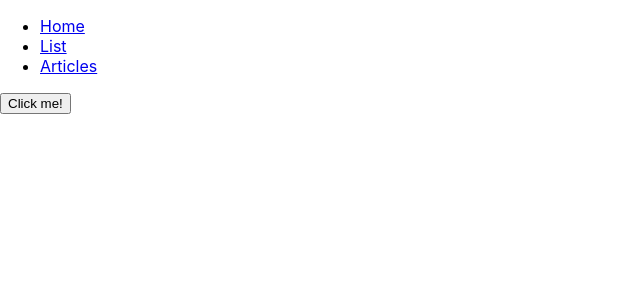
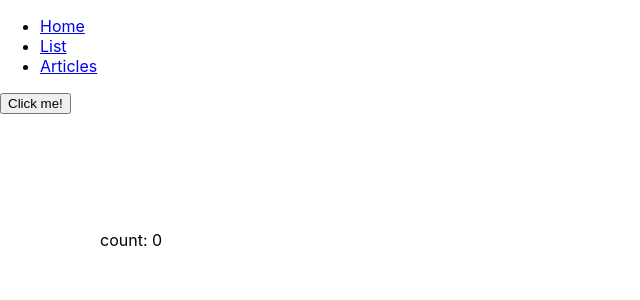
Before and after one commit to Pastor-git/cabinternational, a React (Create React App) app: page /list in a window 1280 px wide. Shown: the top 300 px of the page, without its empty margins (0-640 px from the left). Built offline with nearby package versions, Linux system fonts and the light colour scheme.

Commit message:
test counter

```diff
--- a/src/Pages/List.jsx
+++ b/src/Pages/List.jsx
@@ -1,14 +1,17 @@
-import React from "react";
+import { React, useState } from "react";
 
-function GeneralGrives() {
-    console.log("Hello there!");
-};
-
-function List (props) {
- return (
-     <div>
-         <button id="testbutton" onClick={GeneralGrives}>Click me!</button></div>
- );
+function List() {
+    const [counter, setCounter] = useState(0);
+  return (
+    <div>
+      <button id="testbutton"  onClick={() => setCounter(counter + 1)}>
+        Click me!
+      </button>
+      <div style={{ padding: 100,}}>
+      <p name="test">count: {counter}</p>
+      </div>
+    </div>
+  );
 }
 
 export default List;
```
